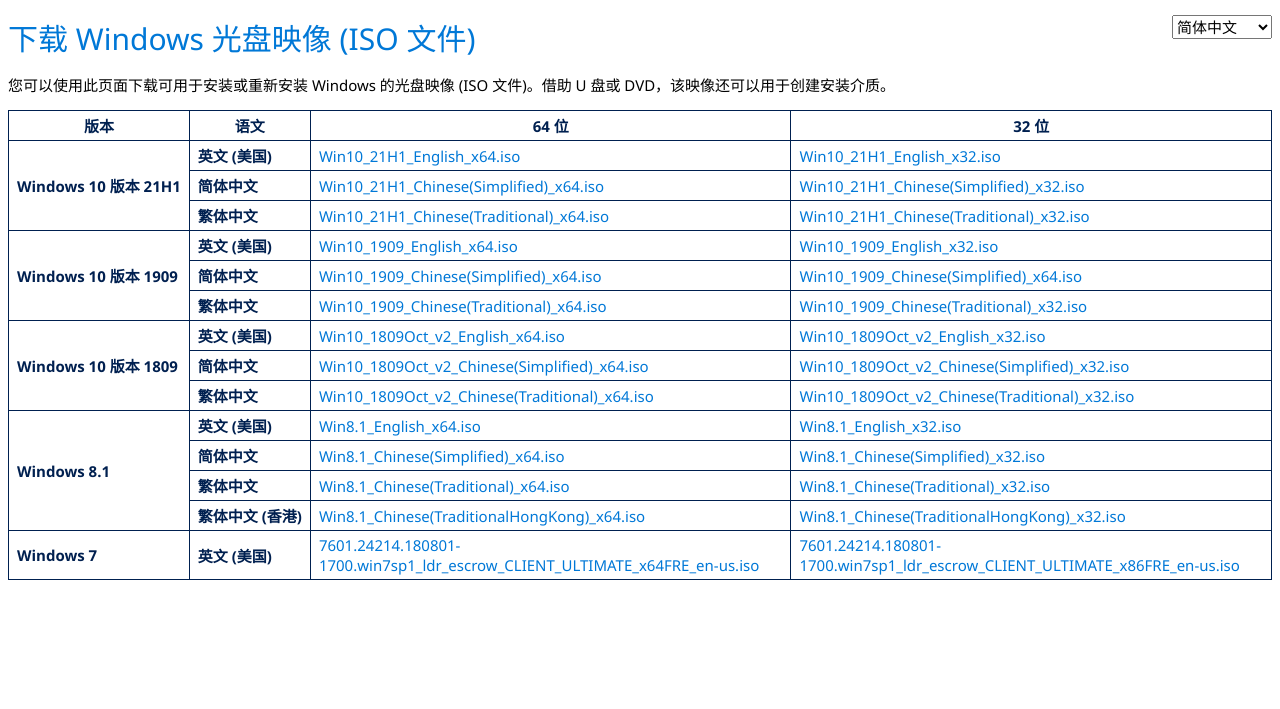
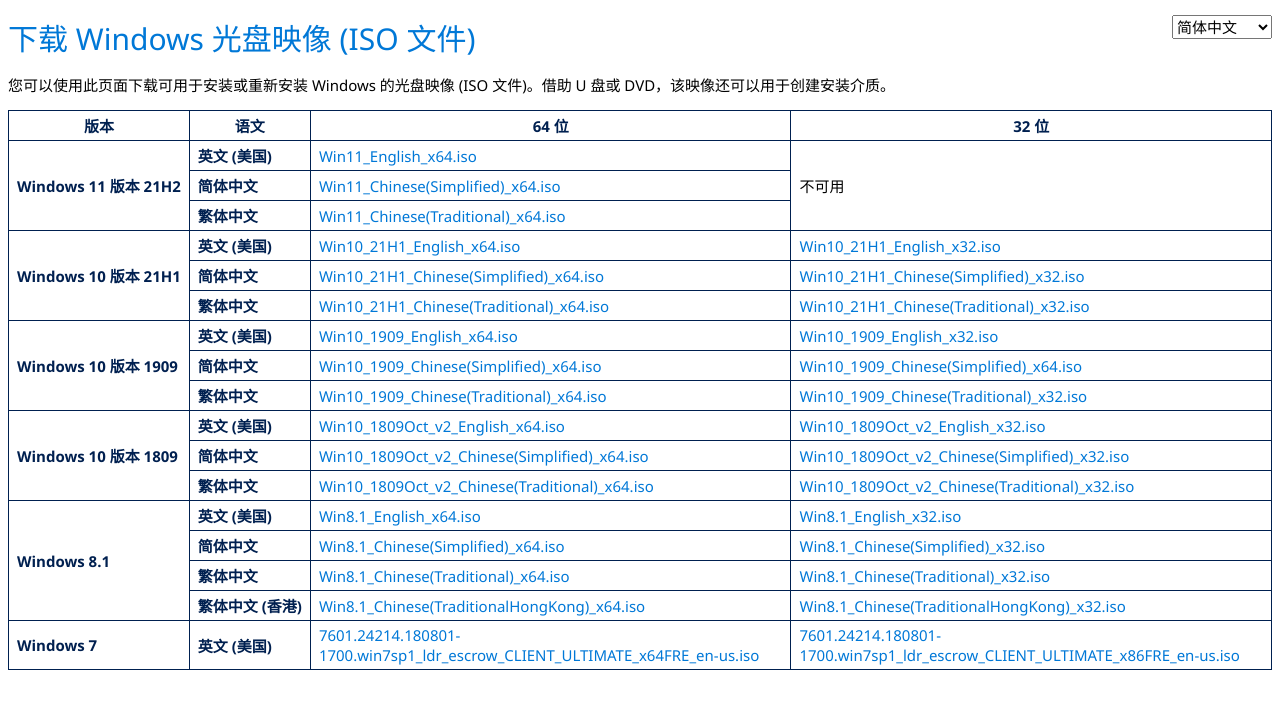
Before and after one commit to win98se/win98se.github.io, a Jekyll site: the page tb/index.htm, which Jekyll copies as it is, in a window 1280 px wide. Shown: the top 709 px of the page. Built offline with Jekyll 4.4.1, drawn with Linux system fonts in a browser that asks for light colours.

Commit message:
Update TB and UI mini changes 2
TB - Add Windows 11 Version 21H2 links

```diff
--- a/tb/index.htm
+++ b/tb/index.htm
@@ -14,10 +14,12 @@ const messages={
 		"th64": "64-bit",
 		"th32": "32-bit",
 		"win10v": "Windows 10 Version $1",
+		"win11v": "Windows 11 Version $1",
 		"enu": "English US",
 		"chs": "Simplified Chinese",
 		"cht": "Traditional Chinese",
-		"chk": "Traditional Chinese Hong Kong"
+		"chk": "Traditional Chinese Hong Kong",
+		"notavail": "Not Available"
 	},
 	"zh-Hans": {
 		"title": "下载 Windows 光盘映像 (ISO 文件)",
@@ -27,10 +29,12 @@ const messages={
 		"th64": "64 位",
 		"th32": "32 位",
 		"win10v": "Windows 10 版本 $1",
+		"win11v": "Windows 11 版本 $1",
 		"enu": "英文 (美国)",
 		"chs": "简体中文",
 		"cht": "繁体中文",
-		"chk": "繁体中文 (香港)"
+		"chk": "繁体中文 (香港)",
+		"notavail": "不可用"
 	},
 	"zh-Hant": {
 		"title": "下載 Windows 光碟映像 (ISO 檔案)",
@@ -40,10 +44,12 @@ const messages={
 		"th64": "64 位元",
 		"th32": "32 位元",
 		"win10v": "Windows 10 版本 $1",
+		"win11v": "Windows 11 版本 $1",
 		"enu": "英文 (美國)",
 		"chs": "簡體中文",
 		"cht": "正體中文",
-		"chk": "繁體中文 (香港)"
+		"chk": "繁體中文 (香港)",
+		"notavail": "不可用"
 	}
 };
 
@@ -140,6 +149,20 @@ a:hover {
 <th id="th32"></th>
 </tr>
 <tr>
+<th class="win11v" id="21H2" rowspan="3"></th>
+<th class="enu"></th>
+<td><a href="https://tb.rg-adguard.net/dl.php?go=26f23bc1">Win11_English_x64.iso</a></td>
+<td class="notavail" rowspan="3"></td>
+</tr>
+<tr>
+<th class="chs"></th>
+<td><a href="https://tb.rg-adguard.net/dl.php?go=7d655a41">Win11_Chinese(Simplified)_x64.iso</a></td>
+</tr>
+<tr>
+<th class="cht"></th>
+<td><a href="https://tb.rg-adguard.net/dl.php?go=8e32884f">Win11_Chinese(Traditional)_x64.iso</a></td>
+</tr>
+<tr>
 <th class="win10v" id="21H1" rowspan="3"></th>
 <th class="enu"></th>
 <td><a href="https://tb.rg-adguard.net/dl.php?go=fb555f3a">Win10_21H1_English_x64.iso</a></td>
```
Also changed, not shown: other parts of tb/index.htm (+4 -1 lines), _layouts/default.html (+12 -7 lines).
